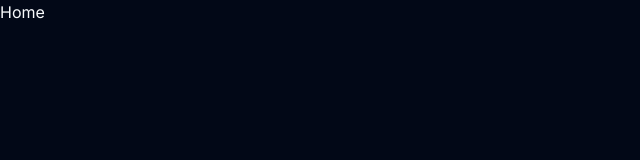
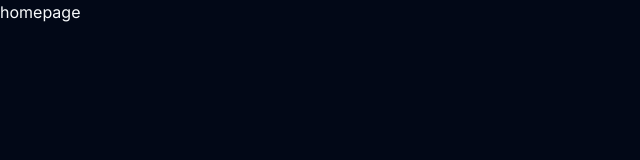
Before and after one commit to jjh319/yt-music-clone, a Next.js app: page / in a window 1280 px wide. Shown: the top 160 px of the page, without its empty margins (0-640 px from the left). Built offline with nearby package versions, Linux system fonts and the light colour scheme.

Commit message:
그룹 폴더 만들기

```diff
--- /dev/null
+++ b/app/(site)/page.tsx
@@ -0,0 +1,7 @@
+import React from 'react';
+
+const page = () => {
+    return <div>homepage</div>;
+};
+
+export default page;
--- a/app/page.tsx
+++ /dev/null
@@ -1,5 +0,0 @@
-import Image from 'next/image';
-
-export default function Home() {
-    return <div>Home</div>;
-}
```
